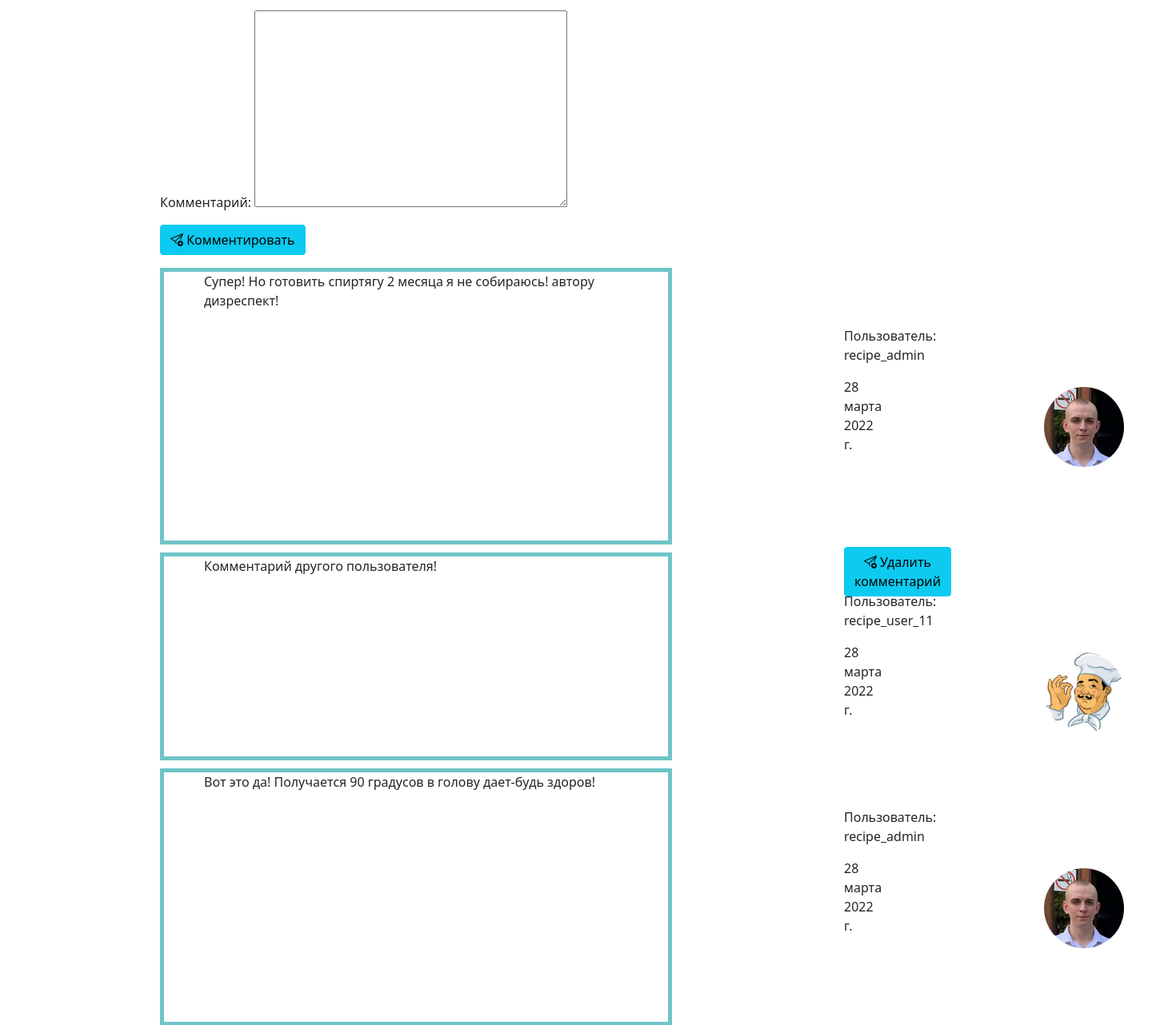
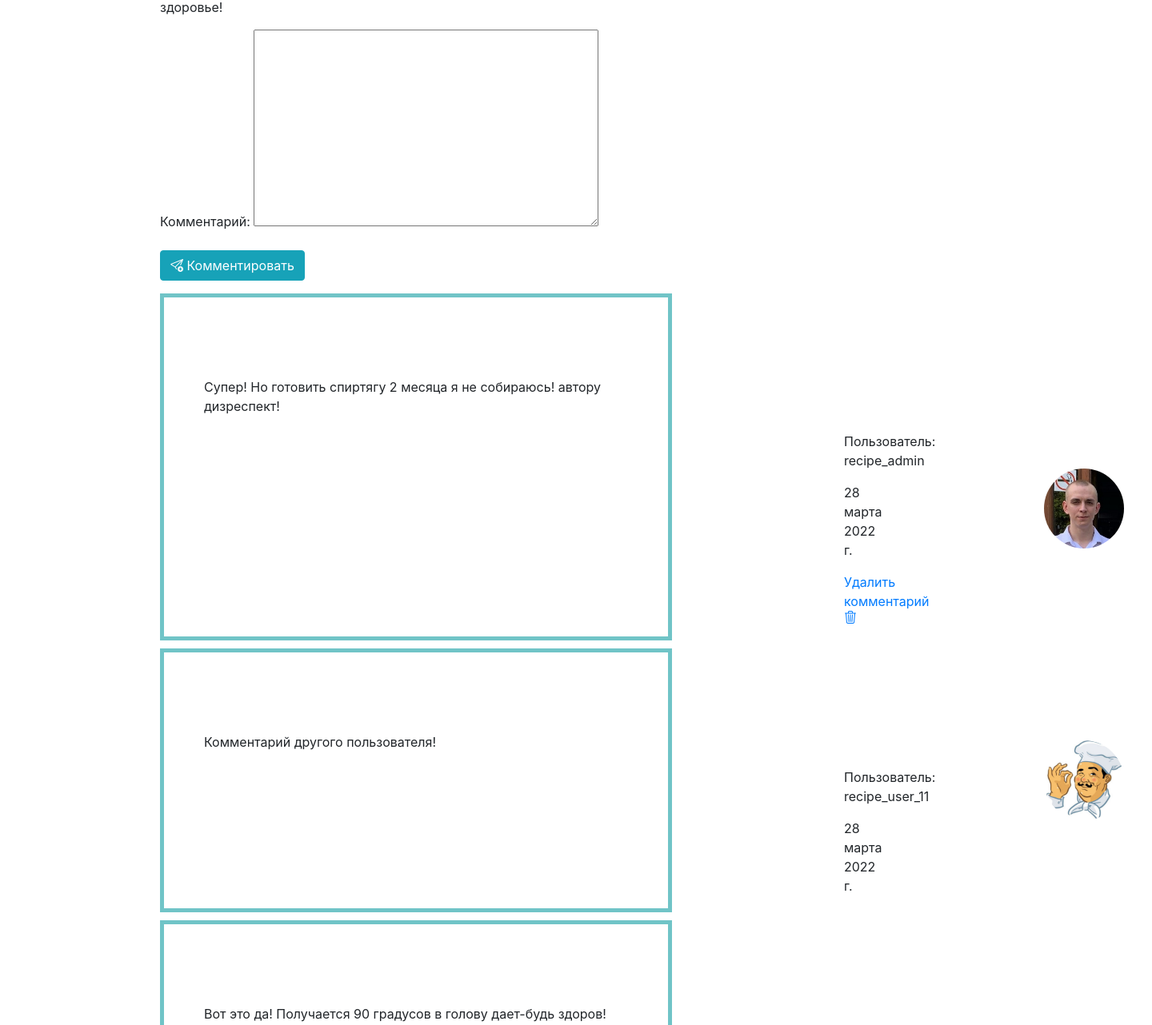
Before and after one commit to GarborSergey/Recipe, a Django app: page /dish/2 in a window 1440 px wide. Shown: the part 1326-2608 px from the top of the page at 80% size. Run offline with Django 4.2, Linux system fonts and the light colour scheme; a user stored in the database is signed in; data comes from the database, SQL or seed files in the repository; both versions use the stored data as it was after the commit; some libraries are stand-ins or nearby versions.

Commit message:
Комментарии можно удалять! Начал работу с формами.

```diff
--- a/recipe/settings.py
+++ b/recipe/settings.py
@@ -39,8 +39,11 @@ INSTALLED_APPS = [
     'django.contrib.staticfiles',
     'users.apps.UsersConfig',
     'recipes',
+    'crispy_forms',
 
 ]
+
+CRISPY_TEMPLATE_PACK = 'bootstrap4'
 
 AUTH_USER_MODEL = 'users.CustomUser'
 
--- a/recipes/static/recipes/css/main.css
+++ b/recipes/static/recipes/css/main.css
@@ -47,6 +47,7 @@ header a {
 header a:hover {
     color: #39696b;
     transform: scale(1.3);
+    text-decoration: none;
 }
 
 footer {
@@ -68,6 +69,7 @@ footer a {
 footer a:hover {
     color: #39696b;
     transform: scale(1.3);
+    text-decoration: none;
 }
 
 main .avatar {
@@ -88,7 +90,7 @@ main .avatar img {
 main .comment {
     text-align: left;
     padding-left:800px;
-    margin-bottom: -70px;
+    margin-bottom: -100px;
     padding-top: 20px;
 }
 
@@ -105,7 +107,7 @@ main .comment .avatar {
     position: relative;
     top: -px;
     right: -250px;
-    top: -100px;
+    top: -210px;
 }
 
 main .content {
@@ -117,3 +119,12 @@ main .dish_image {
     margin-top: 10px;
     margin-bottom: 10px;
 }
+
+main .contact {
+    padding-left:400px;
+    padding-right:400px;
+}
+
+main .comment_txt {
+    padding-top:100px;
+}
--- a/recipes/templates/recipes/base.html
+++ b/recipes/templates/recipes/base.html
@@ -5,6 +5,9 @@
     <link rel="stylesheet" href="https://use.fontawesome.com/releases/v5.8.2/css/all.css">
     <link rel="stylesheet" href="https://cdn.jsdelivr.net/npm/bootstrap-icons@1.8.1/font/bootstrap-icons.css">
     <link rel="shortcut icon" href="{% static 'recipes/img/title_logo.ico' %}"/>
+
+    <link rel="stylesheet" href="https://stackpath.bootstrapcdn.com/bootstrap/4.1.3/css/bootstrap.min.css" integrity="sha384-MCw98/SFnGE8fJT3GXwEOngsV7Zt27NXFoaoApmYm81iuXoPkFOJwJ8ERdknLPMO" crossorigin="anonymous">
+    <script src="https://stackpath.bootstrapcdn.com/bootstrap/4.1.3/js/bootstrap.min.js" integrity="sha384-ChfqqxuZUCnJSK3+MXmPNIyE6ZbWh2IMqE241rYiqJxyMiZ6OW/JmZQ5stwEULTy" crossorigin="anonymous"></script>
     <link rel="stylesheet" href="{% static 'recipes/css/main.css' %}">
 
 
--- a/recipes/templates/recipes/dish.html
+++ b/recipes/templates/recipes/dish.html
@@ -23,11 +23,14 @@
         {% for comment in comments %}
 
             <div class="comment_text">
-                <div class="content">{{ comment.text }}</div>
+                <div class="comment_txt">{{ comment.text }}</div>
 
                 <div class="comment">
                     <p>Пользователь: {{ comment.user }}</p>
                     <p>{{ comment.date_added }}</p>
+                    {% if request.user == comment.user %}
+                        <p><a href="{% url 'recipes:delete_comment' comment.id %}">Удалить комментарий <i class="bi bi-trash3"></i></a></p>
+                    {% endif %}
                     {% if comment.user.image %}
                         <div class="avatar">
                             <img src="{{ MEDIA_URL }}{{ comment.user.image.url }}">
@@ -38,9 +41,7 @@
                             <img src="{% static 'recipes/img/default_user.png' %}">
                         </span>
                     {% endif %}
-                    {% if request.user == comment.user %}
-                     <button name="delete" class="btn btn-info"><i class="bi bi-send-plus"></i> Удалить комментарий</button>
-                    {% endif %}
+
                 </div>
             </div>
 
--- a/recipes/templates/recipes/result_form.html
+++ b/recipes/templates/recipes/result_form.html
@@ -11,6 +11,7 @@
                 <h3>{{ dish }}</h3>
                 <p>{{ dish.introduction }}</p>
                 <p>Категория: {{ dish.category }}/ Количество ингредиентов: {{ dish.ingredients_num }}/ Время приготовления: {{ dish.time_cook }}</p>
+                <a href="{% url 'recipes:dish' dish.id %}">Показать рецепт полностью</a>
             </li>
         {% endfor %}
     </ul>
--- a/recipes/urls.py
+++ b/recipes/urls.py
@@ -19,6 +19,8 @@ urlpatterns = [
     # Страница с рецептом
     path('dish/<int:dish_id>', views.dish, name='dish'),
     # Страница со случайным рецептом
-    path('random_dish/', views.random_dish, name='random_dish')
+    path('random_dish/', views.random_dish, name='random_dish'),
+    # удаление комментария
+    path('delete/<int:comment_id>', views.delete_comment, name='delete_comment')
 
 ]
--- a/recipes/views.py
+++ b/recipes/views.py
@@ -1,4 +1,4 @@
-from django.shortcuts import render
+from django.shortcuts import render, redirect
 from django.http import HttpResponse, Http404, HttpResponseRedirect
 import datetime
 from .forms import DishForm, ContactForm, CommentForm
@@ -86,26 +86,6 @@ def new_dish(request):
     context = {'form': form}
     return render(request, 'recipes/new_dish.html', context)
 
-# @login_required
-# def ChangeProfile(request, user_id):
-#     """Редактирует существующий профиль"""
-#     if request.user.id == user_id:
-#         user = CustomUser.objects.get(id=user_id)
-#         image = user.image
-#         if request.method != 'POST':
-#             # Исходный запрос; форма заполняется данными текущей записи
-#             form = CustomUserChangeForm(instance=user)
-#         else:
-#             # отправка данных POST; обработать данные
-#             form = CustomUserChangeForm(instance=user, data=request.POST, files=request.FILES)
-#             if form.is_valid():
-#                 form.save()
-#                 return HttpResponseRedirect(reverse('recipes:home'))
-#         context = {'form': form, 'image': image}
-#         return render(request, 'users/change_form.html', context)
-#     else:
-#         raise Http404
-
 
 def contact(request):
     """Обратная связь"""
@@ -131,21 +111,33 @@ def contact(request):
             form = ContactForm()
     return render(request, 'recipes/contact_form.html', {'form': form})
 
+# def random_dish(request):
+#     """Случайный рецепт"""
+#     all_dish = Dish.objects.all()
+#     dish = random.choice(all_dish)
+#     comments = Comment.objects.filter(dish=dish.id)
+#     if request.method != 'POST':
+#         form_comment = CommentForm()
+#     else:
+#         form_comment = CommentForm(request.POST)
+#         if form_comment.is_valid():
+#             comment = form_comment.save(commit=False)
+#             comment.user = request.user
+#             comment.dish = dish
+#             comment.save()
+#             context = {'dish': dish, 'form_comment': form_comment, 'comments': comments}
+#             return render(request, 'recipes/dish.html', context)
+#     context = {'dish': dish, 'form_comment': form_comment, 'comments': comments}
+#     return render(request, 'recipes/dish.html', context)
+
 def random_dish(request):
     """Случайный рецепт"""
     all_dish = Dish.objects.all()
     dish = random.choice(all_dish)
-    comments = Comment.objects.filter(dish=dish.id)
-    if request.method != 'POST':
-        form_comment = CommentForm()
-    else:
-        form_comment = CommentForm(request.POST)
-        if form_comment.is_valid():
-            comment = form_comment.save(commit=False)
-            comment.user = request.user
-            comment.dish = dish
-            comment.save()
-            context = {'dish': dish, 'form_comment': form_comment, 'comments': comments}
-            return render(request, 'recipes/dish.html', context)
-    context = {'dish': dish, 'form_comment': form_comment, 'comments': comments}
-    return render(request, 'recipes/dish.html', context)
+    url = f"recipes:dish"
+    return redirect(url, dish.id)
+
+def delete_comment(request, comment_id):
+    comment = Comment.objects.get(id=comment_id)
+    comment.delete()
+    return redirect(request.META.get('HTTP_REFERER', 'redirect_if_referer_not_found'))
```
Also changed, not shown: recipes/templates/recipes/contact_form.html (+10 -14 lines), db.sqlite3, media/images/recipes/b2882ea3.jpg (added), recipes/migrations/0004_dish_image.py (added), users/views.py (line endings or trailing spaces).
